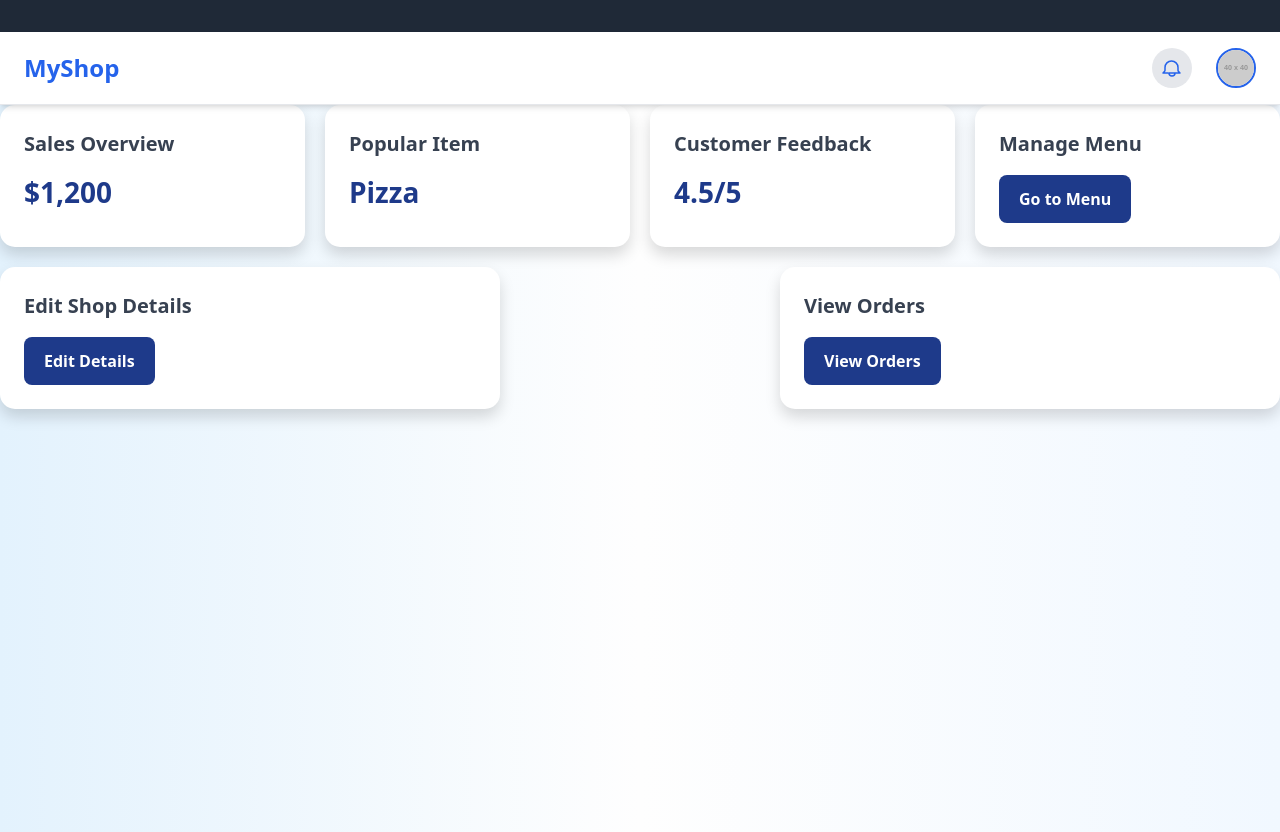
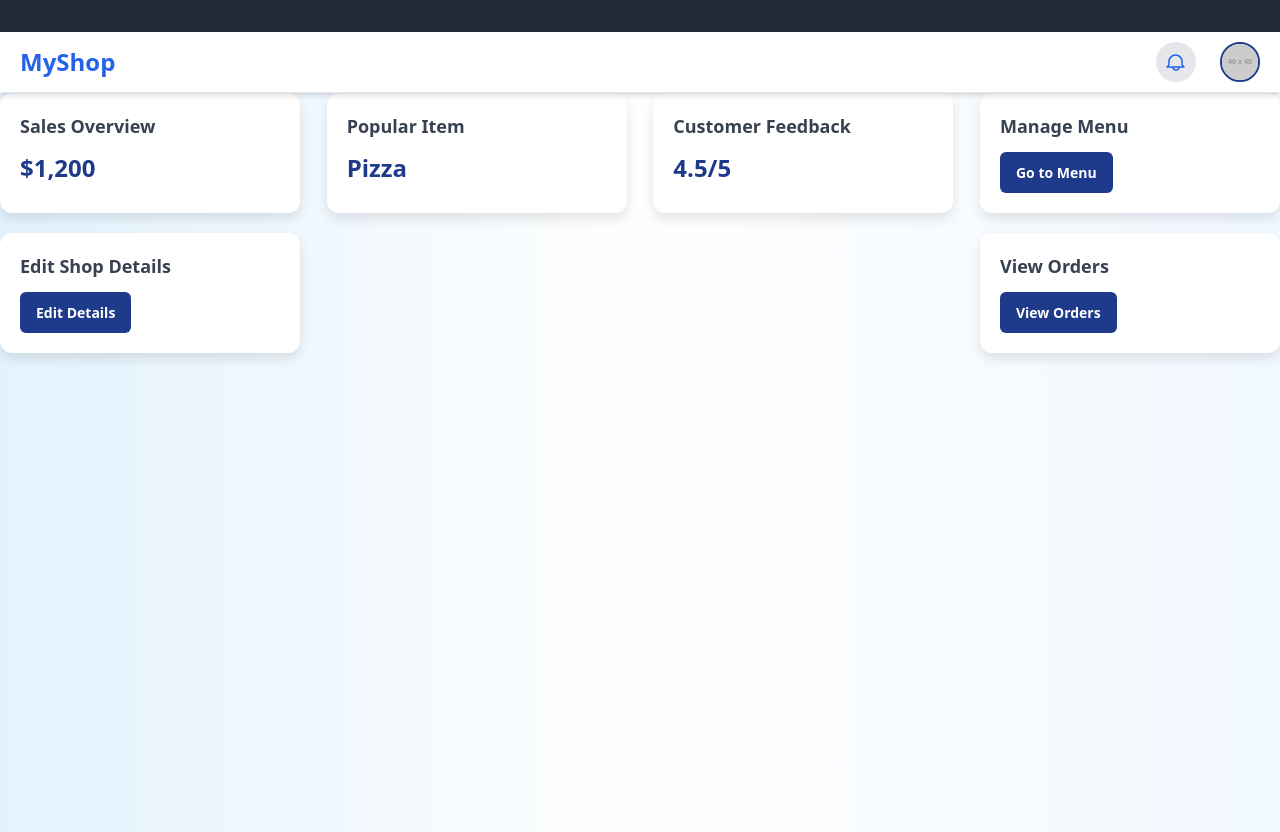
Before and after one commit to ruchspatil/VueCart, a Nuxt app: page /dashboard in a window 1280 px wide. Built offline with nearby package versions, Linux system fonts and the light colour scheme.

Commit message:
Update dashboard.vue

```diff
--- a/pages/dashboard.vue
+++ b/pages/dashboard.vue
@@ -16,7 +16,7 @@
         </button>
 
         <!-- User Image -->
-        <img src="https://via.placeholder.com/40" alt="User" class="w-10 h-10 rounded-full border-2 border-blue-600" />
+        <img src="https://via.placeholder.com/40" alt="User" class="user-image" />
       </div>
     </nav>
 
@@ -68,12 +68,22 @@ export default {
   position: sticky;
   top: 0;
   z-index: 10;
+  padding: 10px 20px;
+}
+
+.navbar .user-image {
+  width: 40px;
+  height: 40px;
+  border-radius: 50%;
+  border: 2px solid #1e3a8a; /* Deep blue border */
 }
 
 /* Main Container */
 .dashboard-container {
   background: linear-gradient(to right, #e3f2fd, #fefefe, #f1f8ff);
   min-height: 100vh;
+  display: flex;
+  flex-direction: column;
 }
 
 /* Flex-Based Card Container */
@@ -89,43 +99,43 @@ export default {
 /* Card Styling */
 .card {
   flex: 1 1 calc(24% - 20px);
-  max-width: 500px;
+  max-width: 300px;
   background: #ffffff;
-  padding: 24px;
-  border-radius: 15px;
-  box-shadow: 0 8px 15px rgba(0, 0, 0, 0.15);
+  padding: 20px;
+  border-radius: 12px;
+  box-shadow: 0 6px 12px rgba(0, 0, 0, 0.1);
   text-align: left;
   transition: transform 0.3s ease, box-shadow 0.3s ease;
 }
 
 .card:hover {
   transform: translateY(-5px);
-  box-shadow: 0 12px 20px rgba(0, 0, 0, 0.2);
+  box-shadow: 0 10px 18px rgba(0, 0, 0, 0.15);
 }
 
 .card-title {
-  font-size: 20px;
+  font-size: 18px;
   font-weight: bold;
   color: #374151; /* Dark gray */
 }
 
 .card-value {
-  font-size: 28px;
+  font-size: 24px;
   font-weight: bold;
-  margin-top: 12px;
+  margin-top: 10px;
   color: #1e3a8a; /* Deep blue */
 }
 
 /* Button Styling */
 .button {
-  margin-top: 16px;
+  margin-top: 12px;
   background-color: #1e3a8a; /* Primary color */
   color: white;
-  padding: 12px 20px;
-  font-size: 16px;
+  padding: 10px 16px;
+  font-size: 14px;
   font-weight: bold;
   border: none;
-  border-radius: 8px;
+  border-radius: 6px;
   cursor: pointer;
   transition: background-color 0.3s ease, transform 0.3s ease;
 }
@@ -148,16 +158,21 @@ export default {
   }
 
   .card-title {
-    font-size: 18px;
+    font-size: 16px;
   }
 
   .card-value {
-    font-size: 22px;
+    font-size: 20px;
   }
 
   .button {
     font-size: 14px;
-    padding: 10px;
+    padding: 8px 12px;
+  }
+
+  .user-image {
+    width: 36px;
+    height: 36px;
   }
 }
 </style>
```
